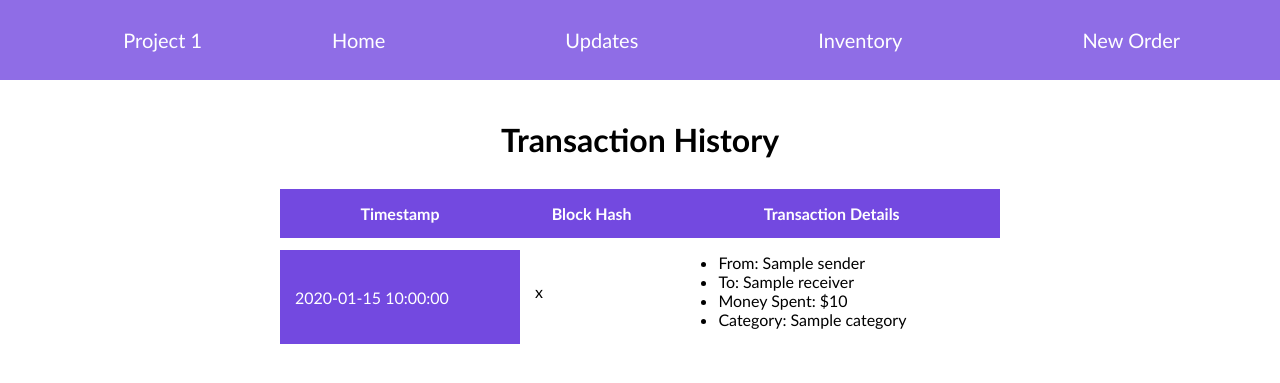
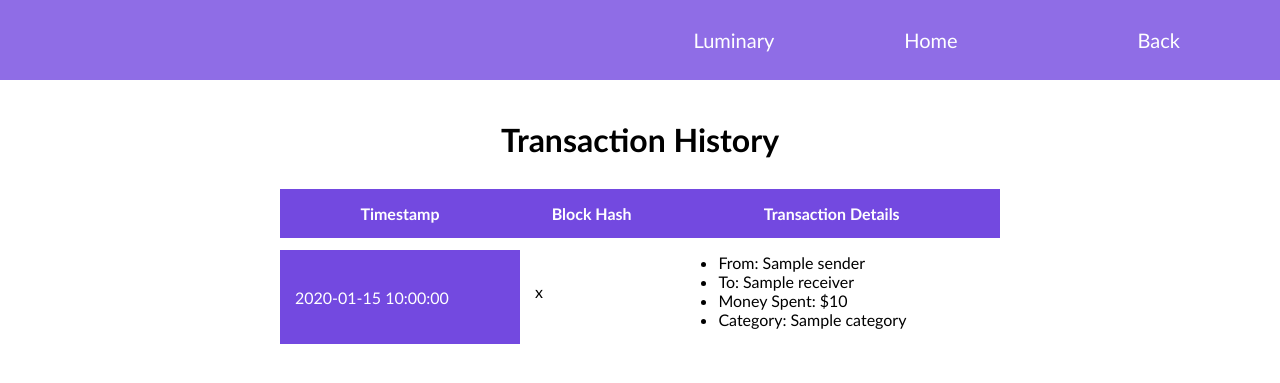
Before and after one commit to CayenneLow/Luminary, a Flask app: template templates/transactions.html in a window 1280 px wide. Shown: the top 383 px of the page. Run offline with Flask 2, Linux system fonts and the light colour scheme; the template is opened without the code that fills it: most values are stand-ins (such as "Sample title", 1, 10 or a date in 2020).

Commit message:
fixed navbar in transactions

```diff
--- a/routes.py
+++ b/routes.py
@@ -56,7 +56,7 @@ def projectWithdraw(id):
     print(smartContract.currentMoney)
     return redirect(url_for('project'))
 
-@app.route('/transactions/<id>')
-def transactions(id):
+@app.route('/transactions/')
+def transactions():
     # get blockchain
     return render_template('transactions.html', blockchain=blockchain)
--- a/templates/project.html
+++ b/templates/project.html
@@ -80,7 +80,7 @@
                     {% endfor %}
                 </ul>
             </section>
-            <a class="see-more" href="{{url_for('transactions', id=id)}}">See more transactions</a>
+            <a class="see-more" href="{{url_for('transactions')}}">See more transactions</a>
             </div>
             <div class="project-donations">
                 <div class="title">Recent Donations</div>
--- a/templates/transactions.html
+++ b/templates/transactions.html
@@ -9,11 +9,9 @@
 	<body>
         <div id="header">
             <ul>
-                <li>Project {{id}}</li>
+                <li>Luminary</li>
                 <li><a href="/">Home</a></li>
-                <li><a href="{{url_for('transactions', id=id)}}">Updates</a></li>
-                <li><a href="{{ url_for('projectContribute', id=id) }}">Inventory</a></li>
-                <li><a href="{{ url_for('index') }}">New Order</a></li>
+                <li><a href="{{url_for('project')}}">Back</a></li>
             </ul>
         </div>
         <div id="all-trans-title"><h1>Transaction History</h1></div>
```
